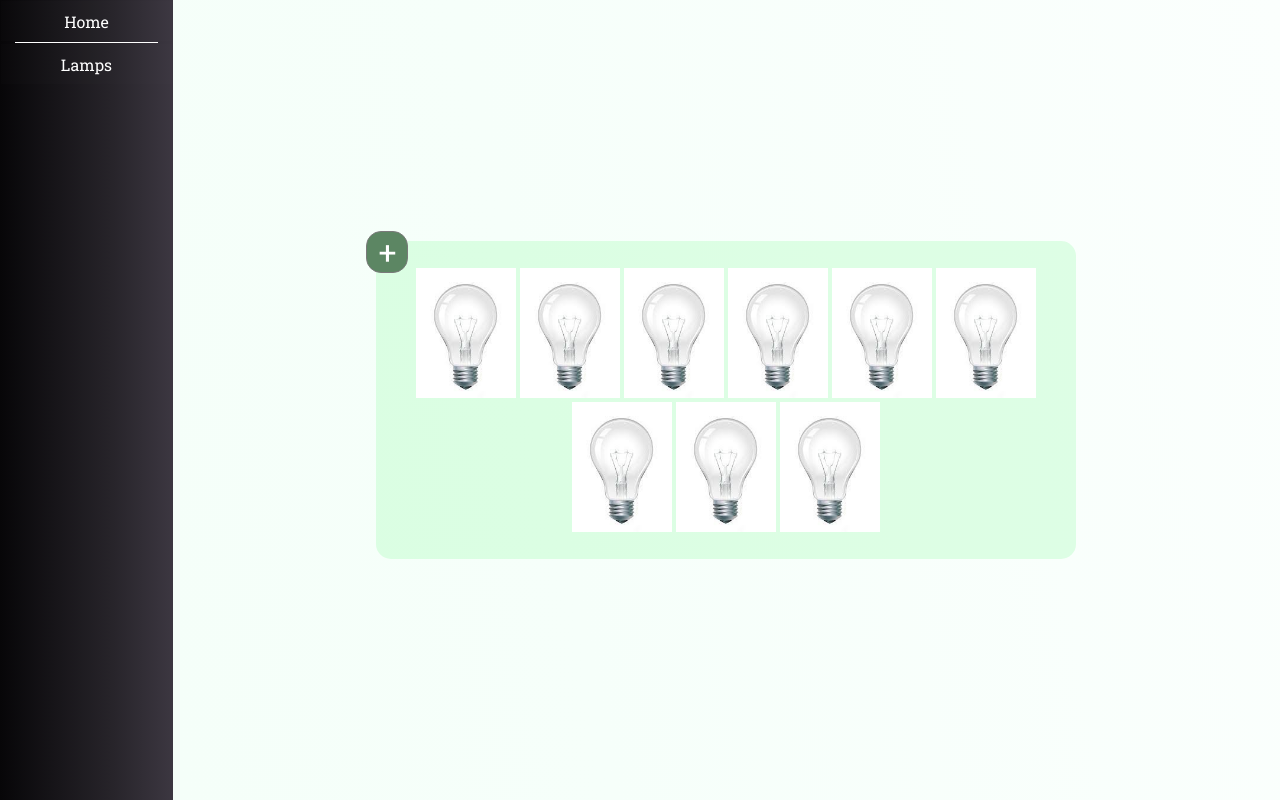
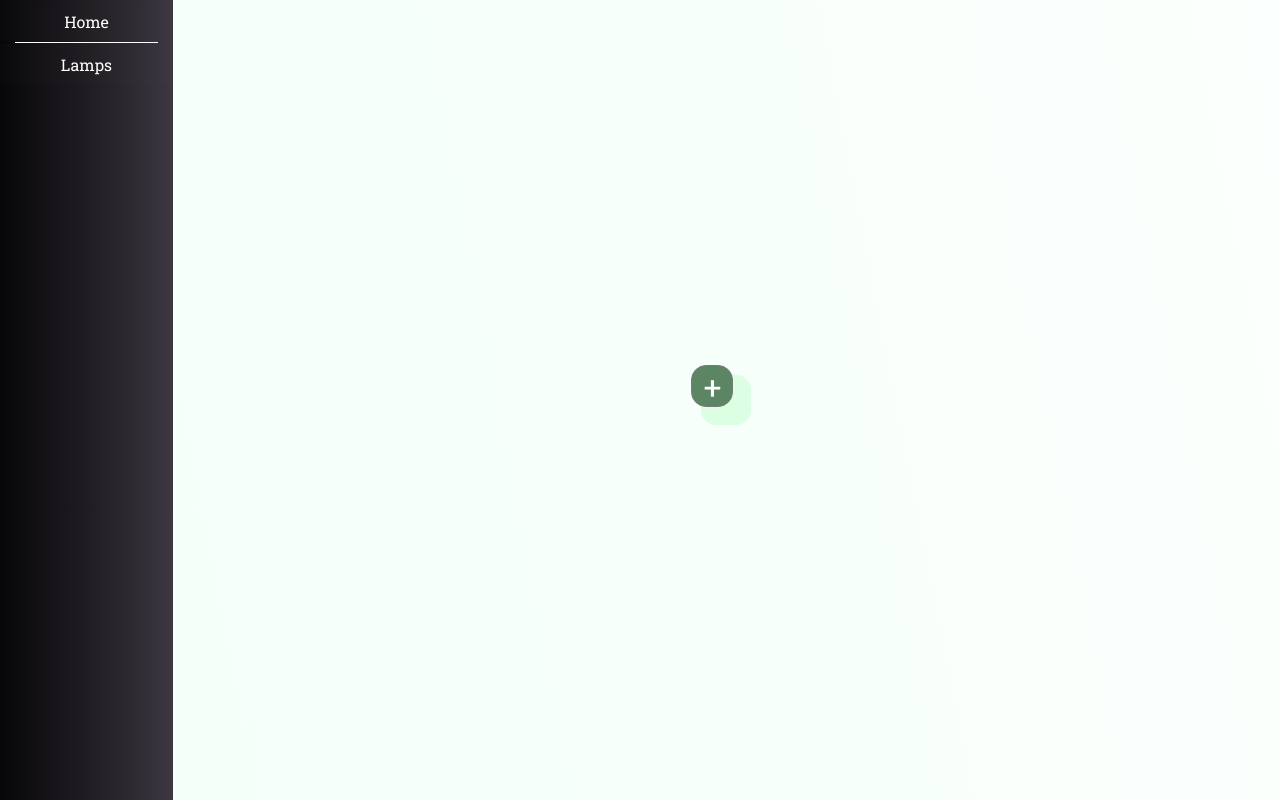
Before and after one commit to rafeira/lampadas, a React (Create React App) app: page /lamps in a window 1280 px wide. Built offline with nearby package versions, Linux system fonts and the light colour scheme.

Commit message:
Enable to add lamps according to user desire

```diff
--- a/src/views/Lamps.jsx
+++ b/src/views/Lamps.jsx
@@ -1,25 +1,24 @@
 import Lamp from '../components/lamps/Lamp';
 import './Lamps.css'
 import bulbOff from '../images/light_bulb_off.jpg'
+import { useEffect, useState } from 'react';
 const Lamps = (props) => {
+  const [lamps, setLamps] = useState([])
+
+  function onAddButtonPressed() {
+    console.log('entrou')
+    const oldarray = lamps;
+    setLamps(() => [...oldarray, bulbOff])
+  }
   return (
     <div className='Lamps'>
       <div className="lamps-container">
-        <div className='add-button'>+</div>
-
-        <Lamp src={bulbOff}/>
-        <Lamp src={bulbOff}/>
-        <Lamp src={bulbOff}/>
-        <Lamp src={bulbOff}/>
-        <Lamp src={bulbOff}/>
-        <Lamp src={bulbOff}/>
-        <Lamp src={bulbOff}/>
-        <Lamp src={bulbOff}/>
-        <Lamp src={bulbOff}/>
-
+        <div className='add-button' onClick={onAddButtonPressed}>+</div>
+        {lamps.map((e) => <Lamp src={e}></Lamp>)}
       </div>
     </div>
   );
+
 }
 
 export default Lamps;
```
